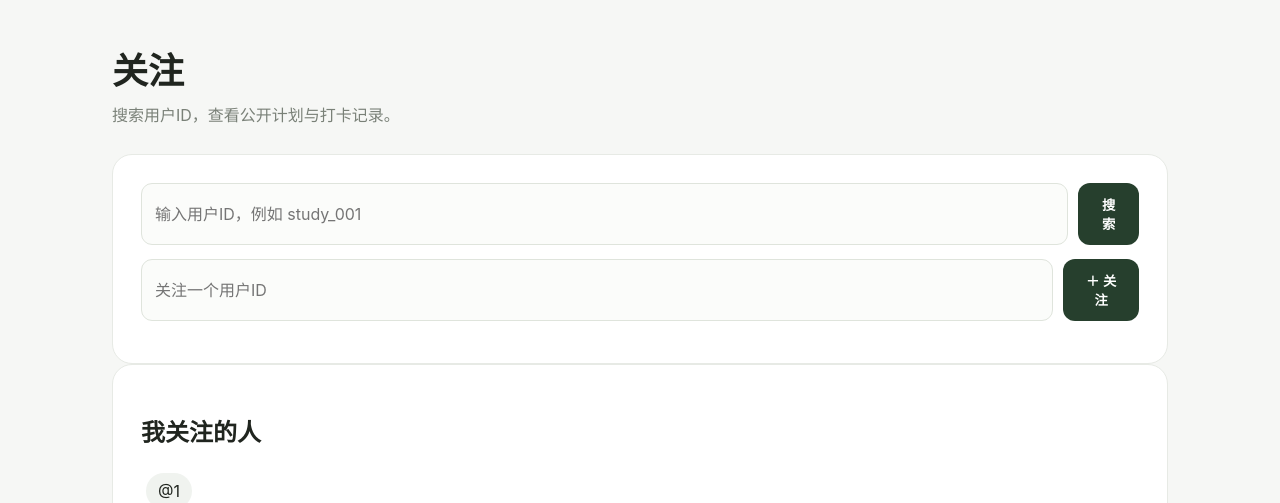
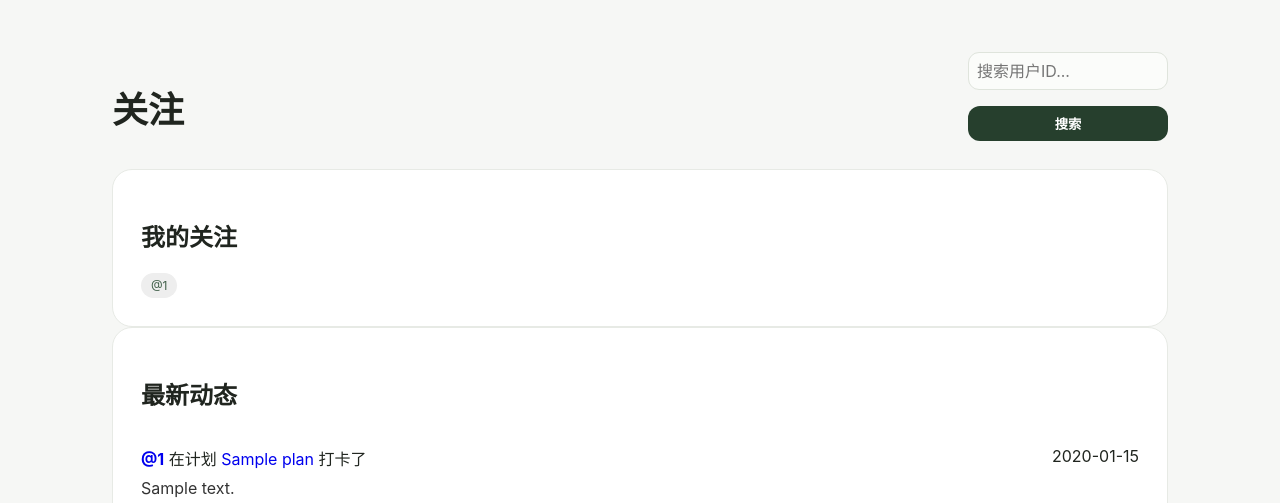
Before and after one commit to YZZZJJJ/plangem, a Flask app: page /following in a window 1280 px wide. Shown: the part 68-571 px from the top of the page. Run offline with Flask 3, Linux system fonts and the light colour scheme; the visitor is signed in with stand-in values (Sample User, id 1); tables that the repository leaves empty hold one stand-in row (values such as "Sample post"); grey boxes are pictures that could not be loaded.

Commit message:
优化关注界面：增加时间线动态和@跳转功能

```diff
--- a/app.py
+++ b/app.py
@@ -94,6 +94,14 @@ def valid_file(name):
 @app.context_processor
 def inject():
     return {"me": current_user(), "today": date.today().isoformat()}
+
+@app.after_request
+def add_header(response):
+    # 禁止所有浏览器（尤其是微信）缓存动态页面
+    response.headers['Cache-Control'] = 'no-store, no-cache, must-revalidate, post-check=0, pre-check=0, max-age=0'
+    response.headers['Pragma'] = 'no-cache'
+    response.headers['Expires'] = '-1'
+    return response
 
 @app.route("/")
 def index():
@@ -279,20 +287,45 @@ def unfollow():
 @app.route("/following")
 def following():
     if not login_required(): return redirect(url_for("login"))
-    q=request.args.get("q","").strip()
-    con=db()
-    followed=con.execute("""SELECT u.id,u.user_id FROM follows f JOIN users u ON f.following_id=u.id
-                            WHERE f.follower_id=? ORDER BY u.user_id""",(session["uid"],)).fetchall()
-    selected=None; plans=[]; comments=[]
+    q = request.args.get("q","").strip()
+    con = db()
+
+    # 获取我关注的所有用户
+    followed = con.execute("""SELECT u.id, u.user_id FROM follows f
+                              JOIN users u ON f.following_id = u.id
+                              WHERE f.follower_id = ? ORDER BY u.user_id""", (session["uid"],)).fetchall()
+
+    selected = None
+    plans = []
+    comments = []
+    feed = []  # 用于存放关注动态时间线
+
     if q:
-        selected=con.execute("SELECT id,user_id FROM users WHERE user_id=?",(q,)).fetchone()
-    if selected:
-        plans=con.execute("""SELECT p.* FROM plans p WHERE p.user_id=? ORDER BY p.start_date DESC""",(selected["id"],)).fetchall()
-        for p in plans:
-            comments += list(con.execute("""SELECT c.*,u.user_id FROM comments c JOIN users u ON c.user_id=u.id
-                                           WHERE c.plan_id=? ORDER BY c.created_at DESC""",(p["id"],)).fetchall())
+        # 模式1：搜索或点击了 @xxx 链接，查看特定用户
+        selected = con.execute("SELECT id, user_id FROM users WHERE user_id=?", (q,)).fetchone()
+        if selected:
+            plans = con.execute("""SELECT p.*, u.user_id AS creator_name FROM plans p
+                                   JOIN users u ON p.user_id = u.id
+                                   WHERE p.user_id=? ORDER BY p.start_date DESC""", (selected["id"],)).fetchall()
+            for p in plans:
+                comments += list(con.execute("""SELECT c.*, u.user_id AS commenter_name FROM comments c
+                                                JOIN users u ON c.user_id = u.id
+                                                WHERE c.plan_id=? ORDER BY c.created_at DESC""", (p["id"],)).fetchall())
+    else:
+        # 模式2：没有搜索词，展示“关注动态”时间线
+        # 查询所有已关注用户的打卡记录，按时间倒序排列
+        feed = con.execute("""
+            SELECT c.id, c.checkin_date, c.note, c.file_name, c.stored_name, c.created_at,
+                   u.user_id AS creator_name, p.title AS plan_title, p.id AS plan_id
+            FROM checkins c
+            JOIN plans p ON c.plan_id = p.id
+            JOIN users u ON p.user_id = u.id
+            WHERE p.user_id IN (SELECT following_id FROM follows WHERE follower_id = ?)
+            ORDER BY c.created_at DESC
+        """, (session["uid"],)).fetchall()
+
     con.close()
-    return render_template("following.html", followed=followed, selected=selected, plans=plans, comments=comments, q=q)
+    return render_template("following.html", followed=followed, selected=selected, plans=plans, comments=comments, feed=feed, q=q)
 
 @app.route("/nudge/<int:plan_id>", methods=["POST"])
 def nudge(plan_id):
--- a/templates/following.html
+++ b/templates/following.html
@@ -1,22 +1,90 @@
 {% extends "base.html" %}{% block content %}
-<div class="page-head"><div><h1>关注</h1><p>搜索用户ID，查看公开计划与打卡记录。</p></div></div>
+<div class="page-head">
+    <h1>关注</h1>
+    <form method="get" action="{{ url_for('following') }}" class="search-form" style="margin-top:10px;">
+        <input name="q" placeholder="搜索用户ID..." value="{{ q or '' }}" style="padding:8px; width:200px;">
+        <button style="padding:8px 15px;">搜索</button>
+        {% if q %}<a href="{{ url_for('following') }}" style="margin-left:10px;">返回动态</a>{% endif %}
+    </form>
+</div>
+
+<!-- 我的关注列表 -->
 <section class="panel">
-<form method="get" class="search"><input name="q" value="{{q}}" placeholder="输入用户ID，例如 study_001"><button>搜索</button></form>
-<form method="post" action="{{url_for('follow')}}" class="search"><input name="user_id" placeholder="关注一个用户ID"><button>＋ 关注</button></form>
+    <h2>我的关注</h2>
+    {% if followed %}
+        <div class="follow-list" style="display:flex; flex-wrap:wrap; gap:10px;">
+            {% for f in followed %}
+                <!-- 需求2：@xxx 变成可点击链接，跳转到用户主页 -->
+                <a href="{{ url_for('following', q=f.user_id) }}" class="tag" style="text-decoration:none; padding:5px 10px; background:#eee; border-radius:15px;">@{{ f.user_id }}</a>
+            {% endfor %}
+        </div>
+    {% else %}
+        <p class="muted">还没有关注任何人。搜索并关注感兴趣的用户吧！</p>
+    {% endif %}
 </section>
-{% if selected %}
-<section class="panel">
-<h2>@{{selected['user_id']}}</h2>
-{% for p in plans %}
-<div class="public-plan">
-<div><a href="{{url_for('plan_detail',plan_id=p['id'])}}"><h3>{{p['title']}}</h3></a><p>{{p['description']}}</p>
-<span class="meta">每 {{p['interval_days']}} 天 · 开始 {{p['start_date']}}</span></div>
-<form method="post" action="{{url_for('nudge',plan_id=p['id'])}}"><button class="secondary">⏰ 催促</button></form>
-</div>
-{% else %}<p class="muted">该用户还没有公开计划。</p>{% endfor %}
-</section>
+
+{% if q and selected %}
+    <!-- ========== 模式1：用户主页（只读查看计划） ========== -->
+    <section class="panel">
+        <h2>@{{ selected.user_id }} 的计划</h2>
+        {% if plans %}
+            {% for p in plans %}
+                <div class="plan-card" style="border:1px solid #eee; padding:15px; margin-bottom:10px; border-radius:8px;">
+                    <h3><a href="{{ url_for('plan_detail', plan_id=p.id) }}" style="text-decoration:none; color:#2c3e50;">{{ p.title }}</a></h3>
+                    <p class="muted">开始日期: {{ p.start_date }} | 每 {{ p.interval_days }} 天打卡</p>
+                    <p>{{ p.description }}</p>
+                </div>
+            {% endfor %}
+        {% else %}
+            <p class="muted">该用户还没有制定计划。</p>
+        {% endif %}
+
+        <!-- 该用户计划下的评论（可选展示） -->
+        {% if comments %}
+            <h3 style="margin-top:20px;">最新评论</h3>
+            {% for c in comments %}
+                <div class="comment" style="margin-top:10px;"><b>@{{ c.commenter_name }}</b>: {{ c.content }}</div>
+            {% endfor %}
+        {% endif %}
+    </section>
+
+{% elif not q %}
+    <!-- ========== 模式2：关注动态（时间线帖子流） ========== -->
+    <section class="panel">
+        <h2>最新动态</h2>
+        {% if feed %}
+            {% for item in feed %}
+                <div class="feed-item" style="border-bottom:1px solid #eee; padding:15px 0;">
+                    <div style="display:flex; justify-content:space-between;">
+                        <div>
+                            <!-- 点击 @xxx 同样跳转到用户主页 -->
+                            <a href="{{ url_for('following', q=item.creator_name) }}" style="font-weight:bold; text-decoration:none;">@{{ item.creator_name }}</a>
+                            在计划 <a href="{{ url_for('plan_detail', plan_id=item.plan_id) }}" style="text-decoration:none;">{{ item.plan_title }}</a> 打卡了
+                        </div>
+                        <span class="muted">{{ item.checkin_date }}</span>
+                    </div>
+
+                    {% if item.note %}
+                        <p style="margin-top:8px; color:#333;">{{ item.note }}</p>
+                    {% endif %}
+
+                    {% if item.stored_name %}
+                        {% set ext = item.file_name.rsplit('.', 1)[-1].lower() if '.' in item.file_name else '' %}
+                        {% if ext in ['png', 'jpg', 'jpeg', 'gif', 'webp'] %}
+                            <div style="margin-top:10px;">
+                                <a href="{{ url_for('files', name=item.stored_name) }}" target="_blank">
+                                    <img src="{{ url_for('files', name=item.stored_name) }}" style="max-height:150px; border-radius:6px; border:1px solid #ddd;">
+                                </a>
+                            </div>
+                        {% else %}
+                            <p style="margin-top:8px;"><a href="{{ url_for('files', name=item.stored_name) }}">📎 下载附件: {{ item.file_name }}</a></p>
+                        {% endif %}
+                    {% endif %}
+                </div>
+            {% endfor %}
+        {% else %}
+            <p class="muted">你关注的人还没有打卡记录，或者你还没有关注任何人。</p>
+        {% endif %}
+    </section>
 {% endif %}
-<section class="panel"><h2>我关注的人</h2>
-{% for u in followed %}<span class="follow-pill">@{{u['user_id']}}</span>{% else %}<p class="muted">暂未关注用户。</p>{% endfor %}
-</section>
 {% endblock %}
```
